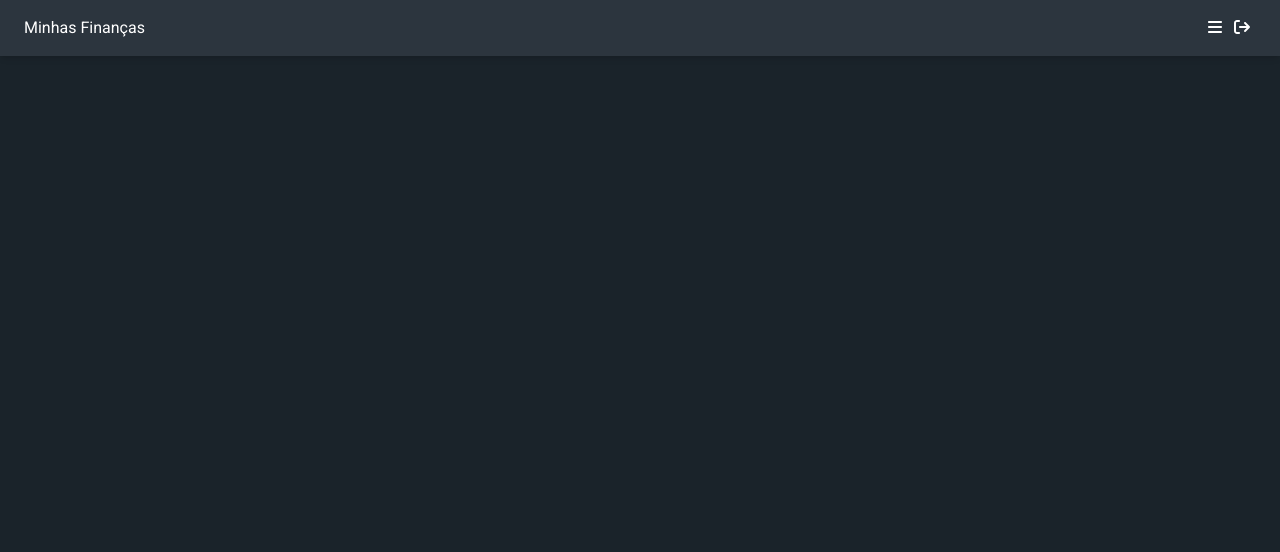
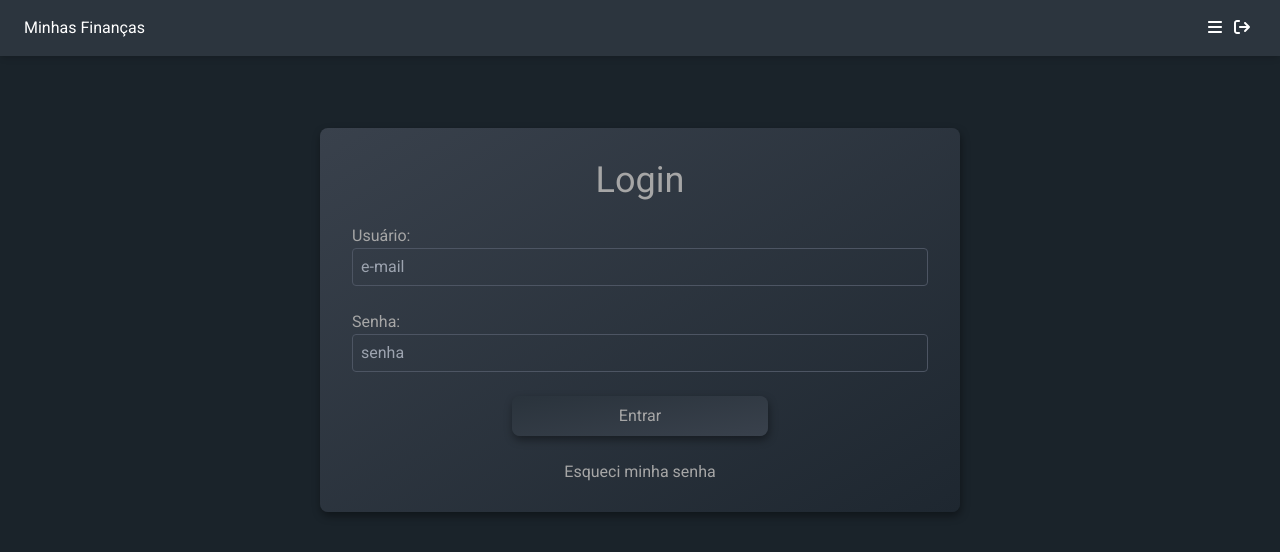
Before and after one commit to Jeannerocha8/minhas_financas, a Vue app in the folder front-end/: page /login in a window 1280 px wide. Shown: the top 552 px of the page. Built offline with nearby package versions, Linux system fonts and the light colour scheme.

Commit message:
create design page login

```diff
--- a/front-end/src/router/index.js
+++ b/front-end/src/router/index.js
@@ -3,7 +3,7 @@ import { createRouter, createWebHistory } from 'vue-router'
 import Dashboard from "../views/Dashboard.vue";
 import Expense from "../views/Expense.vue";
 import Income from "../views/Income.vue";
-import Investments from "../views/Investments.vue";
+import Login from "../views/Login.vue";
 
 const routes = [
   {
@@ -22,21 +22,10 @@ const routes = [
     component: Income
   },
   {
-    path: '/investments',
-    name: 'investments',
-    component: Investments
-
+    path: '/login',
+    name: 'login',
+    component: Login
   }
-  // {
-  //   path: '/about',
-  //   name: 'about',
-  //   // route level code-splitting
-  //   // this generates a separate chunk (about.[hash].js) for this route
-  //   // which is lazy-loaded when the route is visited.
-  //   component: function () {
-  //     return import(/* webpackChunkName: "about" */ '../views/AboutView.vue')
-  //   }
-  // }
 ]
 
 const router = createRouter({
--- a/front-end/src/views/Investments.vue
+++ /dev/null
@@ -1,18 +0,0 @@
-<template>
-  <div class="mt-6 min-h-screen">
-    <div class="flex justify-between px-8 mt-20 m-4">
-      <div>
-        <h1>Investments</h1>
-      </div>
-    </div>
-  </div>
-</template>
-
-<script>
-export default {
-  name: 'Investments',
-  data() {
-    return {}
-  }
-}
-</script>
--- /dev/null
+++ b/front-end/src/views/Login.vue
@@ -0,0 +1,34 @@
+<template>
+  <div class="mt-32 relative ">
+    <div class="absolute inset-1/4 w-1/2 p-8 rounded-lg h-96 shadow-3xl bg-gradient-to-br from-mf-500 to-mf-400 flex flex-col">
+      <h1 class="text-center text-2xl	text-4xl mb-6">Login</h1>
+      <label>Usuário: </label>
+      <input
+          class="bg-transparent border rounded p-2 border-mf-200 w-full text-gray-700 mr-3 leading-tight focus:outline-none"
+          type="email"
+          placeholder="e-mail"
+      >
+
+      <label class="mt-6">Senha: </label>
+      <input
+          class="bg-transparent border rounded p-2 border-mf-200 w-full text-gray-700 mr-3 leading-tight focus:outline-none"
+          type="text"
+          placeholder="senha"
+      >
+
+      <button class="focus:none bg-gradient-to-br from-mf-300 to-mf-500 mt-6 self-center p-2 rounded-lg w-64 shadow-3xl">
+        Entrar
+      </button>
+      <a class="mt-6 text-center cursor-pointer">Esqueci minha senha</a>
+    </div>
+  </div>
+</template>
+
+<script>
+export default {
+  name: 'Login',
+  data() {
+    return {}
+  }
+}
+</script>
```
